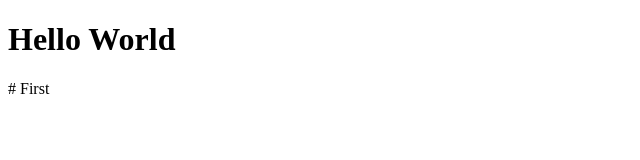
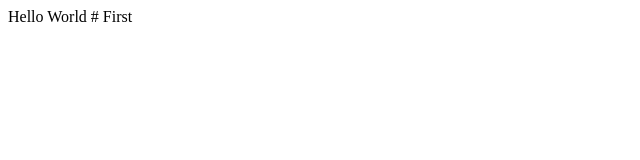
Before and after one commit to kpxiong/Hello-World, a plain HTML site: page index.html in a window 1280 px wide. Shown: the whole page, without its empty margins (0-640 px from the left). Drawn offline with Linux system fonts and the light colour scheme.

Commit message:
Add files via upload

```diff
--- a/index.html
+++ b/index.html
@@ -3,11 +3,10 @@
 <head>
     <meta charset="UTF-8">
     <title>Hello World</title>
-    <link rel="stylesheet" href="main.css">
 </head>
 <body>
 
-<h1>Hello World</h1>
+Hello World
 
 </body>
 </html># First
```
